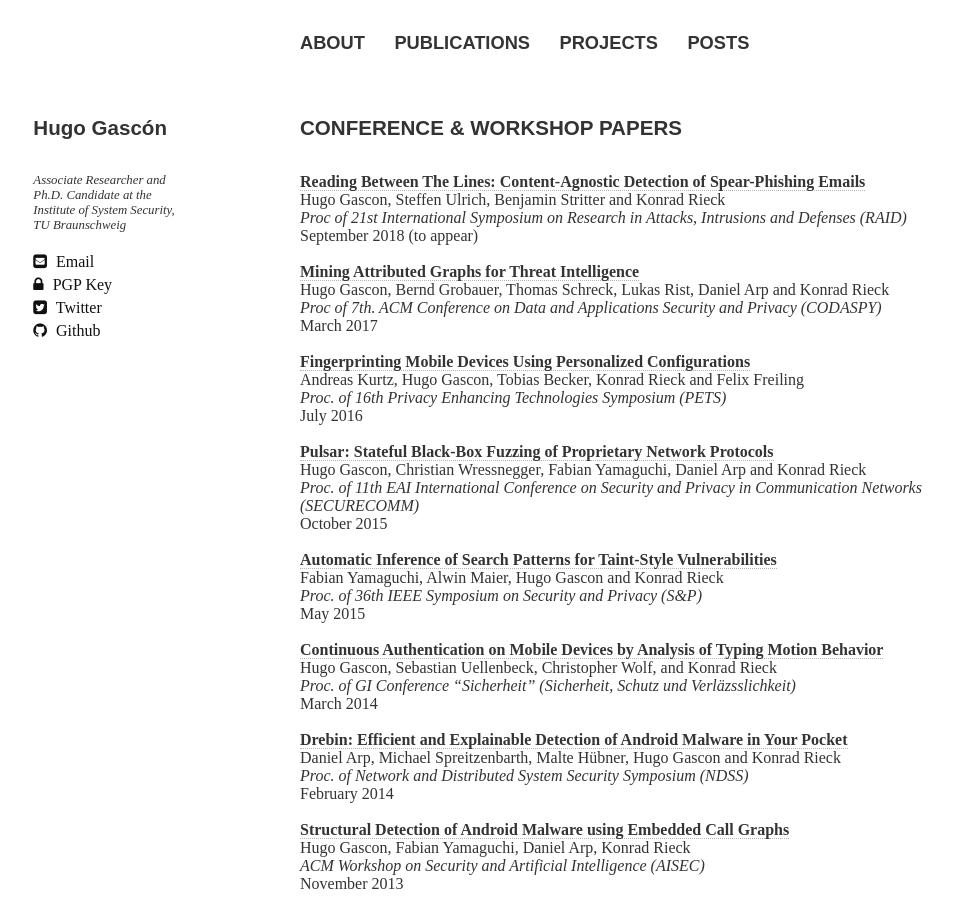
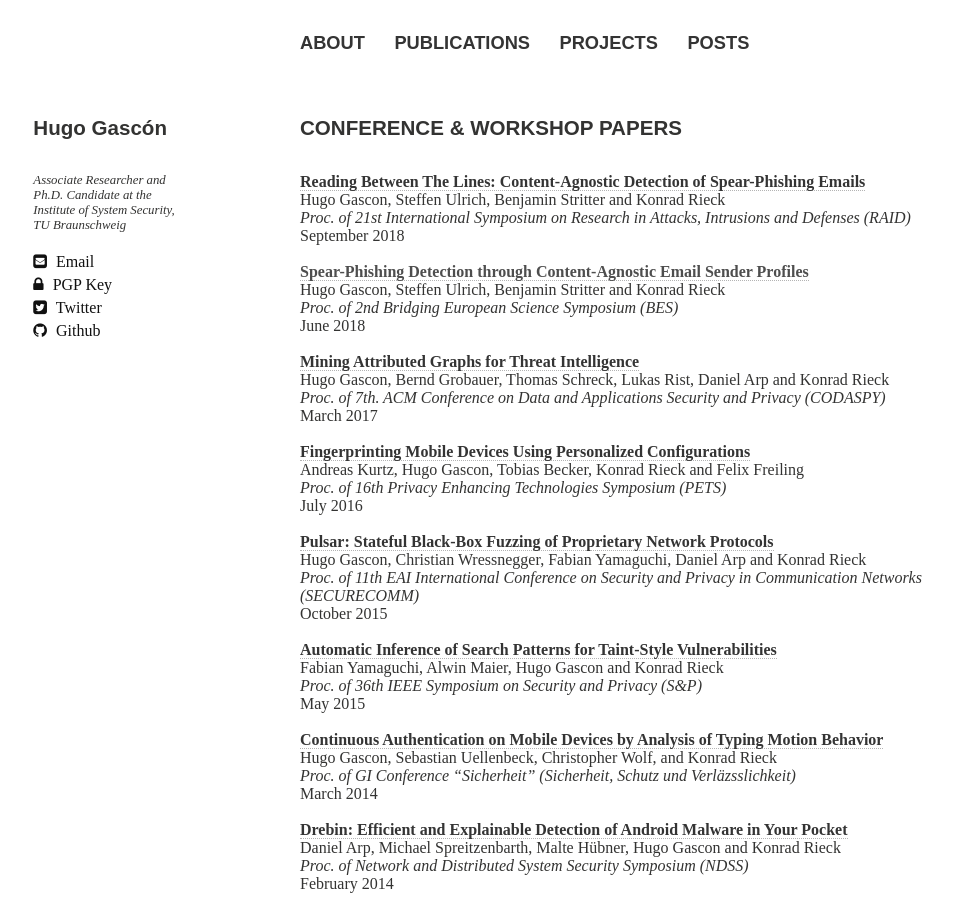
Before and after one commit to hgascon/hgascon.github.io, a Jekyll site: the page built from publications/index.md, in a window 1280 px wide and 900 px high. Shown: the whole window, without its empty margins (20-973 px from the left). Built offline with Jekyll 4.4.1, drawn with Linux system fonts in a browser that asks for light colours; nearby versions of some CDN libraries; some web fonts are replaced.

Commit message:
Update index.md

```diff
--- a/publications/index.md
+++ b/publications/index.md
@@ -11,12 +11,17 @@ comments: false
 
 [**Reading Between The Lines: Content-Agnostic Detection of Spear-Phishing Emails**](/publications/hgascon_raid2018.pdf)<br>
 Hugo Gascon, Steffen Ulrich, Benjamin Stritter and Konrad Rieck<br>
-*Proc of 21st International Symposium on Research in Attacks, Intrusions and Defenses (RAID)*<br>
-September 2018 (to appear)<br>
+*Proc. of 21st International Symposium on Research in Attacks, Intrusions and Defenses (RAID)*<br>
+September 2018<br>
+<br>
+[**Spear-Phishing Detection through Content-Agnostic Email Sender Profiles**]()<br>
+Hugo Gascon, Steffen Ulrich, Benjamin Stritter and Konrad Rieck<br>
+*Proc. of 2nd Bridging European Science Symposium (BES)*<br>
+June 2018<br>
 <br>
 [**Mining Attributed Graphs for Threat Intelligence**](/publications/2017-codaspy.pdf)<br>
 Hugo Gascon, Bernd Grobauer, Thomas Schreck, Lukas Rist, Daniel Arp and Konrad Rieck<br>
-*Proc of 7th. ACM Conference on Data and Applications Security and Privacy (CODASPY)*<br>
+*Proc. of 7th. ACM Conference on Data and Applications Security and Privacy (CODASPY)*<br>
 March 2017<br>
 <br>
 [**Fingerprinting Mobile Devices Using Personalized Configurations**](https://www1.cs.fau.de/filepool/projects/unique/unique.pdf)<br>
```
